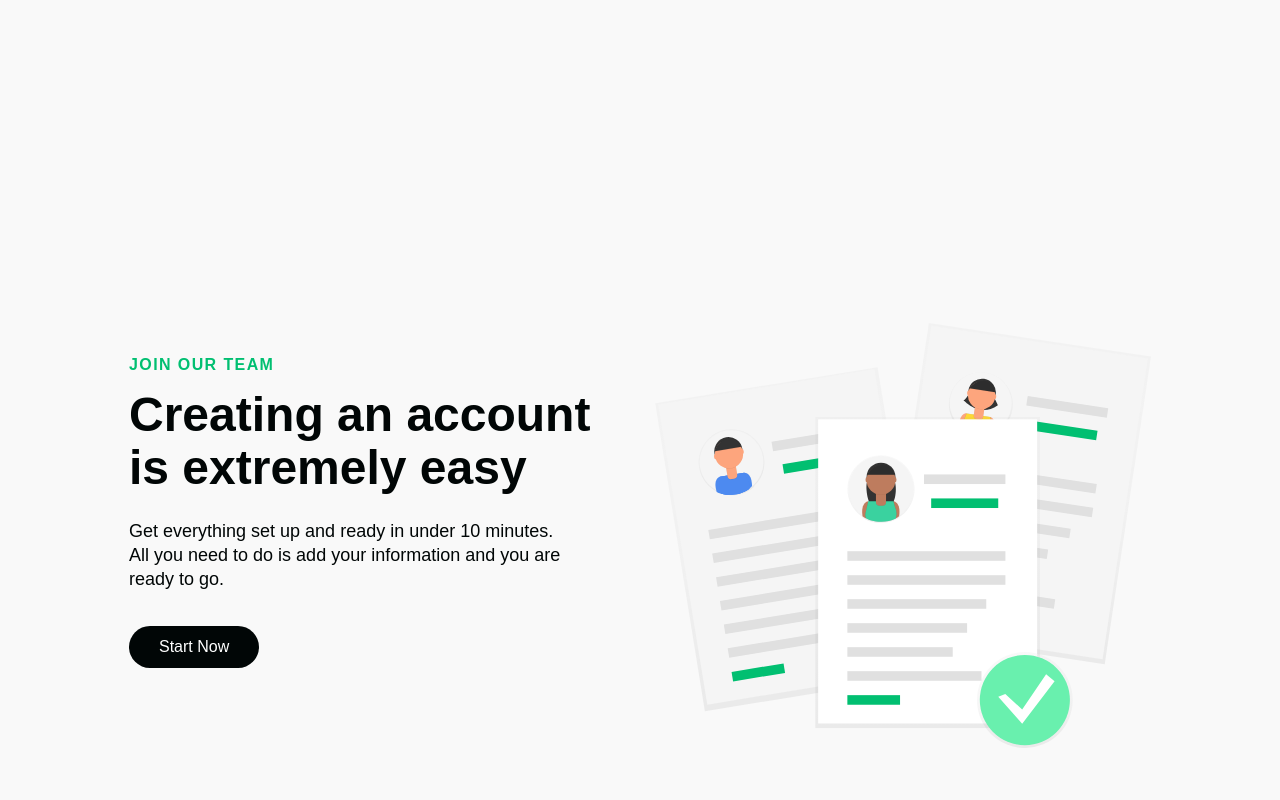
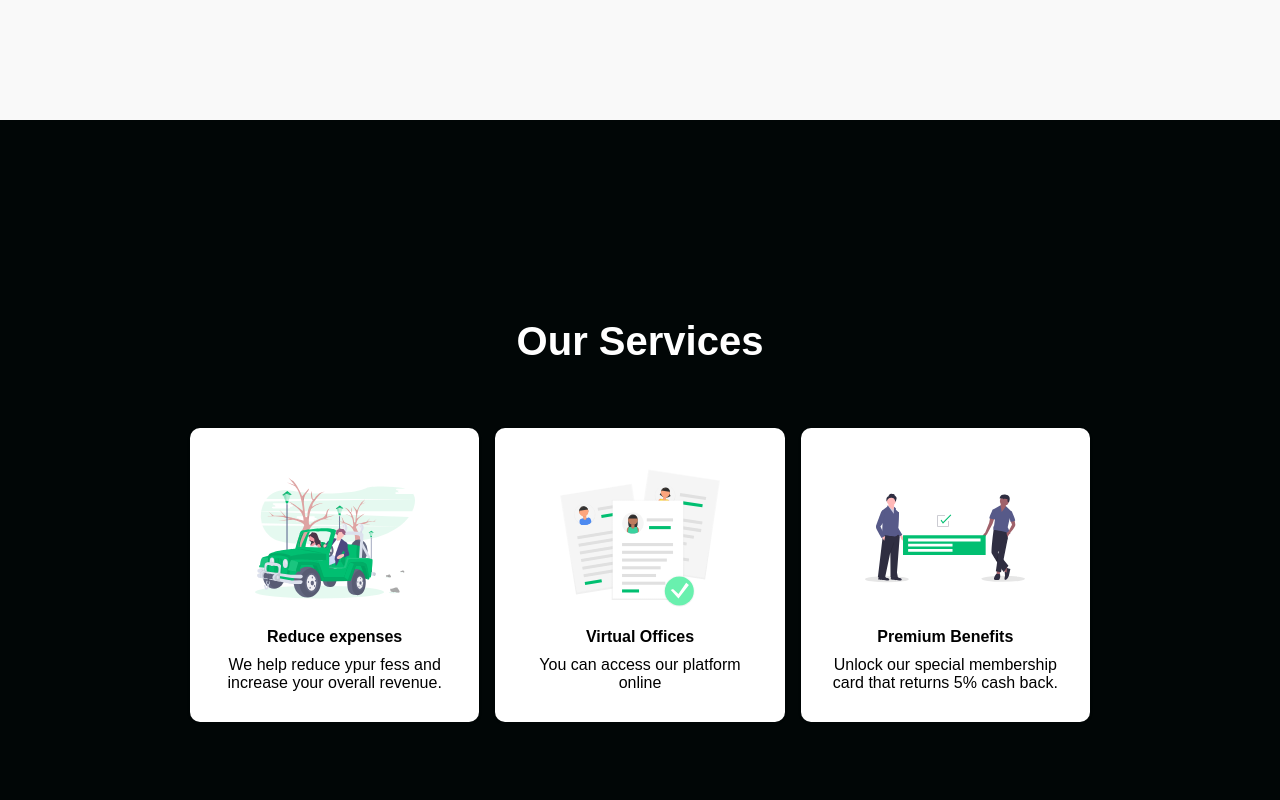
Before and after one commit to Arumyan/dolla, a React (Create React App) app: page / in a window 1280 px wide. Shown: the part 2400-3200 px from the top of the page. Built offline with nearby package versions, Linux system fonts and the light colour scheme; a web font is replaced by a local one.

Commit message:
section services

```diff
--- /dev/null
+++ b/src/components/Services/ServicesElements.js
@@ -0,0 +1,82 @@
+import styled from 'styled-components';
+
+export const ServicesContainer = styled.div`
+  height: 800px;
+  display: flex;
+  flex-direction: column;
+  justify-content: center;
+  align-items: center;
+  background: #010606;
+
+  @media screen and (max-width: 768px) {
+    height: 1100px;
+  }
+
+  @media screen and (max-width: 480px) {
+    height: 1300px;
+  }
+`;
+
+export const ServicesH1 = styled.h1`
+  font-size: 2.5rem;
+  color: #fff;
+  margin-bottom: 64px;
+
+  @media screen and (max-width: 480px) {
+    font-size: 2rem;
+  }
+`;
+
+export const ServicesWrapper = styled.div`
+  max-width: 1000px;
+  margin: 0 auto;
+  display: grid;
+  grid-template-columns: 1fr 1fr 1fr;
+  align-items: center;
+  grid-gap: 16px;
+  padding: 0 50px;
+
+  @media screen and (max-width: 1000px) {
+    grid-template-columns: 1fr 1fr;
+  }
+  @media screen and (max-width: 768px) {
+    grid-template-columns: 1fr;
+    padding: 0 20px;
+  }
+`;
+
+export const ServicesCard = styled.div`
+  background: #fff;
+  display: flex;
+  flex-direction: column;
+  justify-content: flex-start;
+  align-items: center;
+  border-radius: 10px;
+  max-height: 340px;
+  height: 100%;
+  padding: 30px;
+  box-shadow: 0 1px 3px rgba(0,0,0,0.2);
+  transition: all 0.2s ease-in-out;
+
+  &:hover {
+    transform: scale(1.02);
+    cursor: pointer;
+  }
+
+`;
+
+export const ServicesIcon = styled.img`
+  height: 160px;
+  width: 160px;
+  margin-bottom: 10px;
+`;
+
+export const ServicesH2 = styled.h2`
+  font-size: 1rem;
+  margin-bottom: 10px;
+`;
+
+export const ServicesP = styled.p`
+  font-size: 1rem;
+  text-align: center;
+`;
--- /dev/null
+++ b/src/components/Services/index.js
@@ -0,0 +1,47 @@
+import React from 'react';
+import Icon1 from '../../images/pic1.svg'
+import Icon2 from '../../images/pic3.svg'
+import Icon3 from '../../images/pic5.svg'
+
+import {
+  ServicesContainer,
+  ServicesH1,
+  ServicesWrapper,
+  ServicesCard,
+  ServicesIcon,
+  ServicesH2,
+  ServicesP,
+} from './ServicesElements';
+
+const Services = () => {
+  return (
+    <ServicesContainer id='services'>
+      <ServicesH1>Our Services</ServicesH1>
+      <ServicesWrapper>
+        <ServicesCard>
+          <ServicesIcon src={Icon1} />
+          <ServicesH2>Reduce expenses</ServicesH2>
+          <ServicesP>
+            We help reduce ypur fess and increase your overall revenue.
+          </ServicesP>
+        </ServicesCard>
+
+        <ServicesCard>
+          <ServicesIcon src={Icon2} />
+          <ServicesH2>Virtual Offices</ServicesH2>
+          <ServicesP>You can access our platform online</ServicesP>
+        </ServicesCard>
+
+        <ServicesCard>
+          <ServicesIcon src={Icon3} />
+          <ServicesH2>Premium Benefits</ServicesH2>
+          <ServicesP>
+            Unlock our special membership card that returns 5% cash back.
+          </ServicesP>
+        </ServicesCard>
+      </ServicesWrapper>
+    </ServicesContainer>
+  );
+};
+
+export default Services;
--- a/src/pages/index.js
+++ b/src/pages/index.js
@@ -3,6 +3,7 @@
 import Sidebar from '../components/Sidebar';
 import HeroSection from '../components/HeroSection';
 import InfoSection from '../components/InfoSection';
+import Services from '../components/Services';
 import { homeObjOne, homeObjTwo, homeObjThree } from '../components/InfoSection/Data';
 
 const Home = () => {
@@ -18,6 +19,7 @@
       <HeroSection />
       <InfoSection {...homeObjOne} />
       <InfoSection {...homeObjTwo} />
+      <Services />
       <InfoSection {...homeObjThree} />
     </>
   );
```
Also changed, not shown: src/images/pic5.svg (added).
